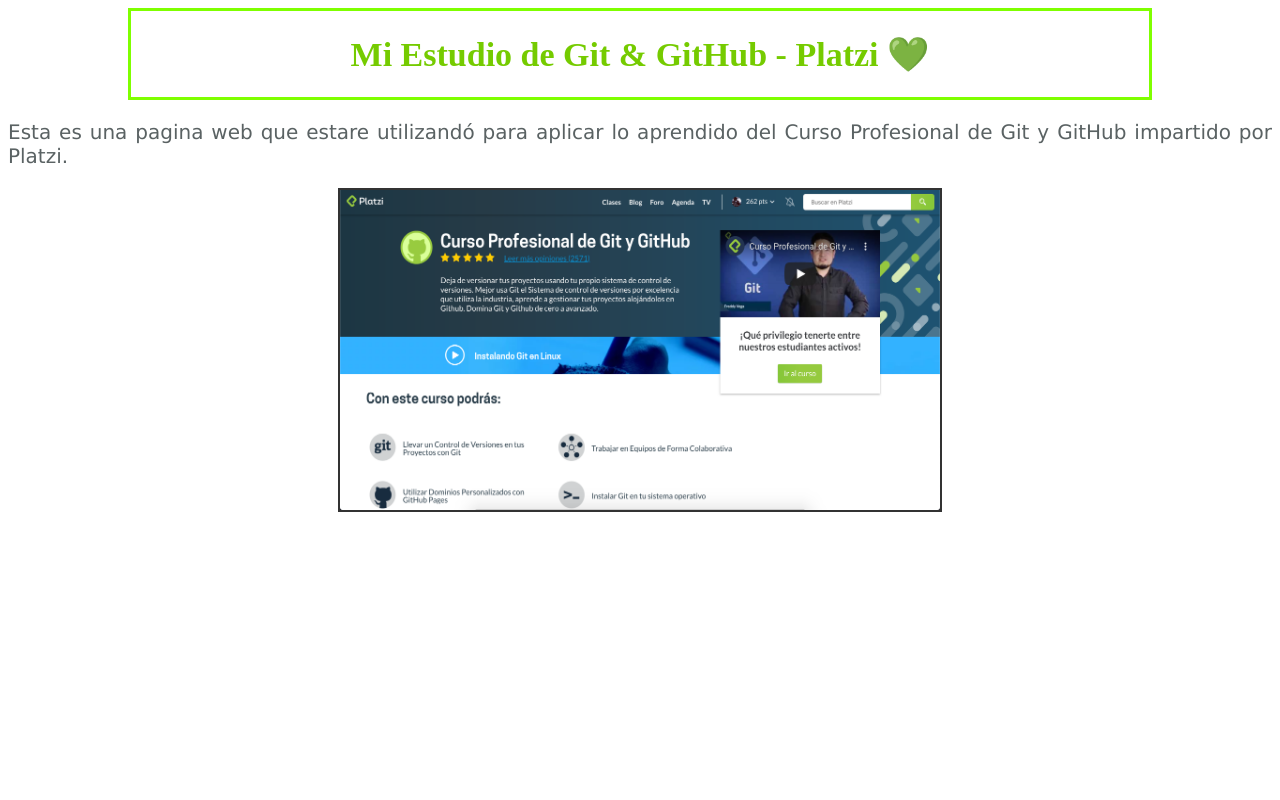
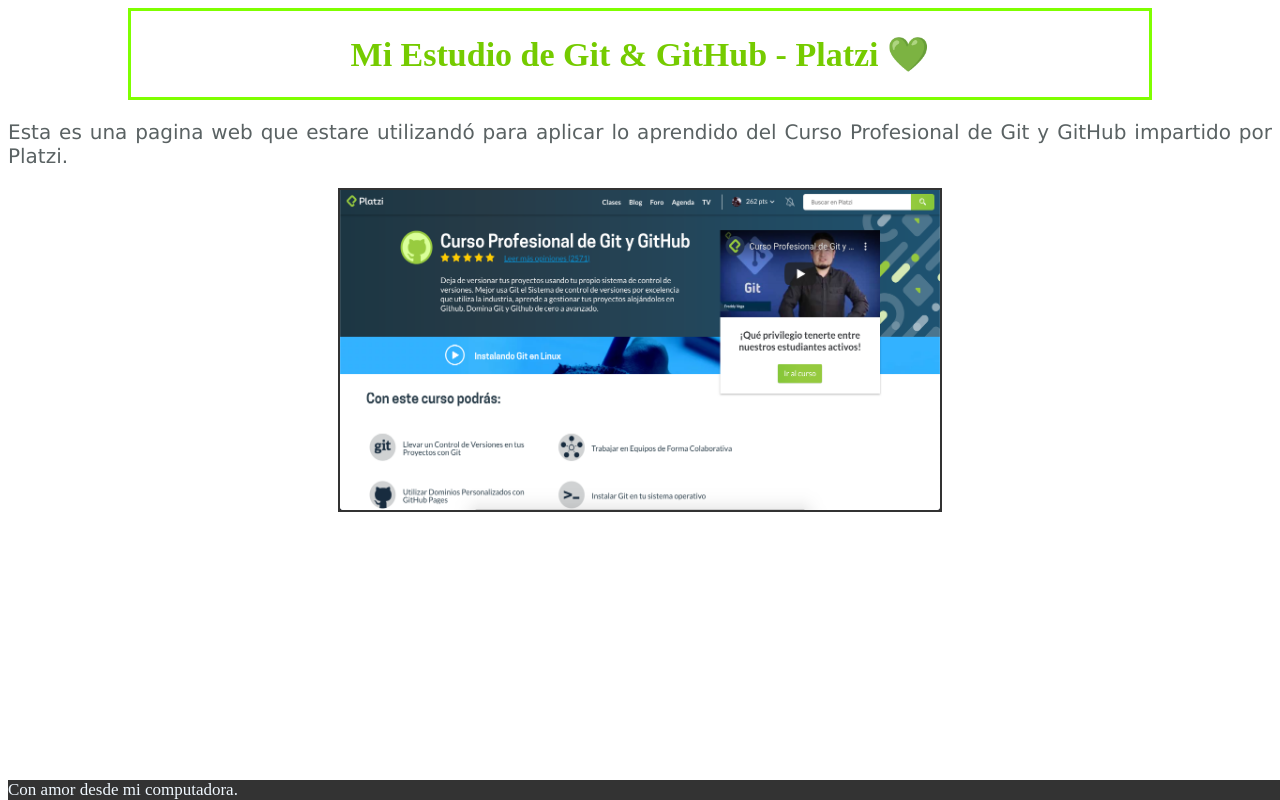
Before and after one commit to iJCode1/BlogGit, a plain HTML site: page index.html in a window 1280 px wide. Drawn offline with Linux system fonts and the light colour scheme.

Commit message:
Realice mi footer

```diff
--- a/css/estilos.css
+++ b/css/estilos.css
@@ -20,3 +20,12 @@
     margin: auto;
     border: 2px solid #333;
 }
+
+footer{
+    background-color: #333;
+    color: aliceblue;
+    font-size: 17px;
+    position: absolute;
+    bottom:0;
+    width: 100%;
+}
--- a/index.html
+++ b/index.html
@@ -18,5 +18,8 @@
 
                 <img class="cursoGit" title="Curso Profesional de Git y GitHub" src="images/cursoGit.png" alt="Imagen del Curso Profesional de Git y GitHub">
         </div>
+        <footer>
+            Con amor desde mi computadora.
+        </footer>
     </body>
 </html>
```
